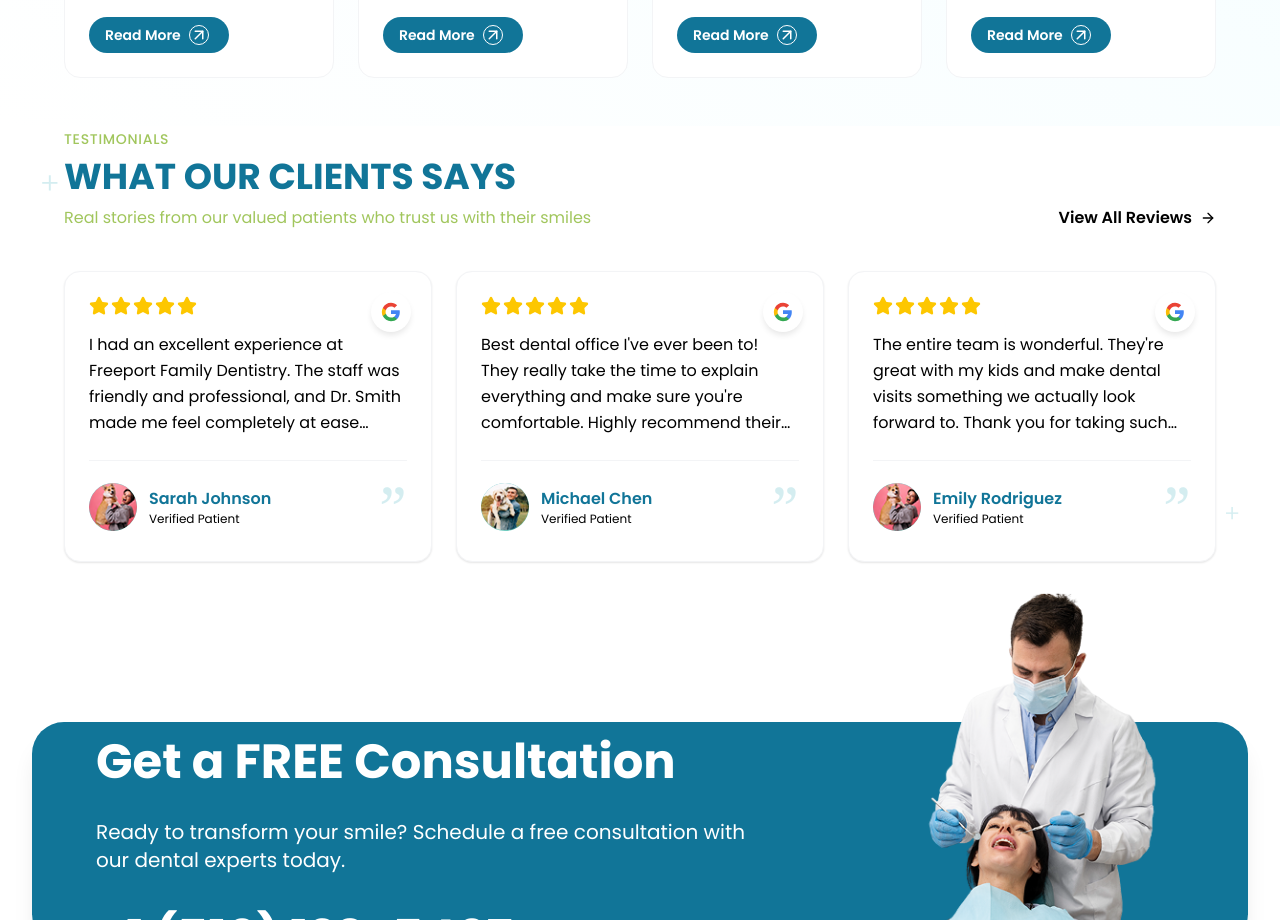
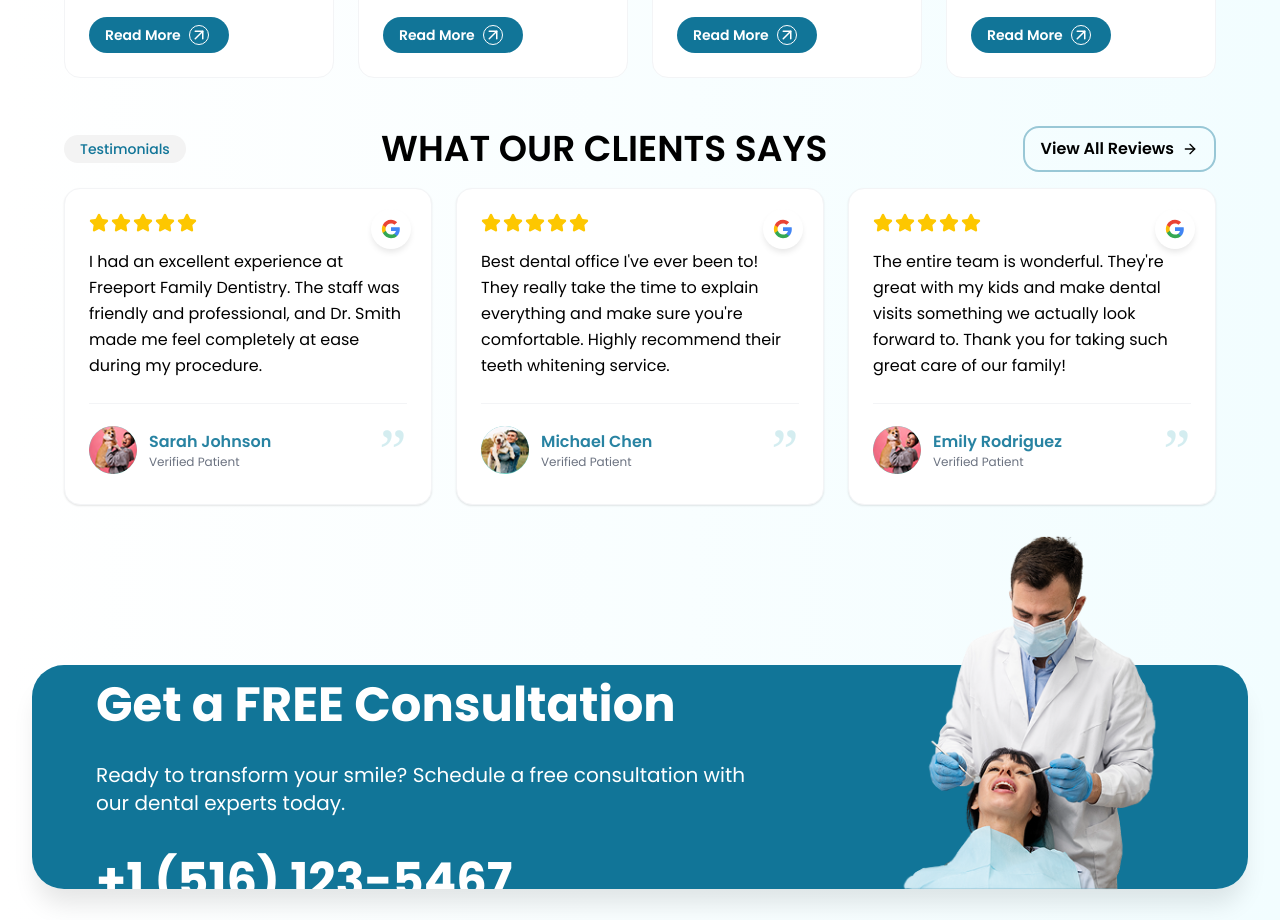
Before and after one commit to amanattrish/ffd, a Next.js app: page / in a window 1280 px wide. Shown: the part 1880-2800 px from the top of the page. Built offline with nearby package versions, Linux system fonts and the light colour scheme.

Commit message:
refactor: update styles and structure for HomePage and related components

```diff
--- a/src/app/globals.css
+++ b/src/app/globals.css
@@ -15,8 +15,9 @@
   --foreground: #000000;
   --text-primary: #000000;
   --text-secondary: #4A4A4A;
-  --color-text-muted: #6B7280;
-  --color-text-muted-light: #777777;
+  --color-muted: #6B7280;
+  --color-muted-light: #777777;
+  --color-muted-lighter: #F3F3F3;
 
   /* UI Colors */
   --border-color: #E5E7EB;
@@ -28,8 +29,9 @@
   --color-background: var(--background);
   --color-foreground: var(--foreground);
   --color-primary: var(--color-primary);
-  --color-muted: var(--color-text-muted);
-  --color-muted-light: var(--color-text-muted-light);
+  --color-muted: var(--color-muted);
+  --color-muted-light: var(--color-muted-light);
+  --color-muted-lighter: var(--color-muted-lighter);
   --color-primary-hover: var(--color-primary-hover);
   --color-secondary: var(--color-secondary);
   --color-accent-1: var(--color-accent-1);
@@ -45,7 +47,17 @@
   --shadow-xl: 0 20px 25px -5px var(--shadow-color);
 }
 
+.custom-gradient-to-l {
+  @apply bg-linear-to-l from-[#F2FDFF] to-white
+}
 
+.custom-gradient-to-br {
+  @apply bg-linear-to-br from-[#F2FDFF] to-white
+}
+
+.section-badge {
+  @apply inline-block text-primary font-medium text-sm bg-muted-lighter rounded-full px-4 py-1
+}
 
 .heading-1 {
   @apply font-sans font-bold
--- a/src/app/page.tsx
+++ b/src/app/page.tsx
@@ -12,12 +12,14 @@ export default function HomePage() {
   return (
     <main className="flex flex-col">
       <Hero />
+      <div className="custom-gradient-to-l">
       <ServicesPreview />
-      <TestimonialsPreview />
-      <CTABanner />
-      <InsuranceSection />
-      <BlogPreview />
-      <BookAppointmentSection />
+        <TestimonialsPreview />
+        <CTABanner />
+        <InsuranceSection />
+        <BlogPreview />
+        <BookAppointmentSection />
+      </div>
     </main>
   );
 }
--- a/src/components/sections/AboutPreview.tsx
+++ b/src/components/sections/AboutPreview.tsx
@@ -136,10 +136,10 @@ export default function AboutPreview({ className, style }: Props) {
 
         {/* Content */}
         <div className="">
-          <span className="inline-block text-primary font-medium text-sm bg-[#F3F3F3] rounded-full px-4 py-1 mb-4!">
+          <span className="section-badge mb-4">
             {about.sectionLabel}
           </span>
-          <h2 className="heading-3 mb-2!">
+          <h2 className="heading-3 mb-2">
             {about.title}
           </h2>
           <p className="text-muted-light subheading mb-4!">
--- a/src/components/sections/TestimonialsPreview.tsx
+++ b/src/components/sections/TestimonialsPreview.tsx
@@ -32,27 +32,14 @@ export default function TestimonialsPreview() {
   const { testimonials } = homeContent;
 
   return (
-    <Section background="white" className="relative overflow-hidden">
-      {/* Decorative elements */}
-      <div className="absolute top-10 left-10 text-[var(--color-accent-1)] text-3xl font-light opacity-30 hidden lg:block">+</div>
-      <div className="absolute bottom-20 right-10 text-[var(--color-accent-1)] text-2xl font-light opacity-30 hidden lg:block">+</div>
+    <Section background="transparent" className="relative overflow-hidden">
 
-      {/* Header */}
-      <div className="flex flex-col md:flex-row md:items-end md:justify-between gap-4 mb-10">
-        <div>
-          <span className="inline-block text-secondary font-medium text-sm uppercase tracking-wider mb-2">
-            {testimonials.sectionLabel}
-          </span>
-          <h2 className="text-3xl md:text-4xl font-bold text-primary">
-            {testimonials.title}
-          </h2>
-          <p className="text-secondary mt-2 max-w-xl">
-            {testimonials.description}
-          </p>
-        </div>
+      <div className="flex justify-between gap-4 items-center mb-4">
+        <span className="section-badge">{testimonials.sectionLabel}</span>
+        <h2 className="heading-3">{testimonials.title}</h2>
         <Link
           href={testimonials.cta.href}
-          className="inline-flex items-center gap-2 text-primary font-semibold hover:gap-3 transition-all"
+          className="flex items-center gap-2 text-primary font-semibold hover:scale-105 transition-all border-primary/40 p-2 px-4 border-2 rounded-2xl"
         >
           {testimonials.viewAllLabel}
           <ArrowRight className="w-4 h-4" />
@@ -88,14 +75,14 @@ export default function TestimonialsPreview() {
             </div>
 
             {/* Content */}
-            <p className="text-black mb-6 leading-relaxed line-clamp-4">
+            <p className="mb-6 body-text">
               {testimonial.content}
             </p>
 
             {/* Author */}
             <div className="flex items-center justify-between pt-4 border-t border-gray-100">
               <div className="flex items-center gap-3">
-                <div className="w-12 h-12 rounded-full overflow-hidden bg-gradient-to-br from-[var(--color-accent-1)] to-[var(--color-accent-2)] flex-shrink-0">
+                <div className="w-12 h-12 rounded-full overflow-hidden bg-linear-to-br from-accent-1 to-accent-2 shrink-0">
                   {testimonial.image ? (
                     <Image
                       src={testimonial.image}
@@ -111,15 +98,15 @@ export default function TestimonialsPreview() {
                   )}
                 </div>
                 <div>
-                  <p className="font-semibold text-primary">
+                  <p className="font-semibold text-primary/90">
                     {testimonial.name}
                   </p>
-                  <p className="text-xs text-[var(--text-muted)]">{testimonials.verifiedPatientLabel}</p>
+                  <p className="text-xs text-muted">{testimonials.verifiedPatientLabel}</p>
                 </div>
               </div>
 
               {/* Quote mark */}
-              <div className="text-[var(--color-accent-1)] text-6xl font-serif leading-none opacity-30">
+              <div className="text-accent-1 text-6xl font-serif leading-none opacity-30">
                 &rdquo;
               </div>
             </div>
--- a/src/components/sections/services-preview/ServicesPreview.tsx
+++ b/src/components/sections/services-preview/ServicesPreview.tsx
@@ -21,7 +21,7 @@ export default function ServicesPreview() {
   const { services } = homeContent;
 
   return (
-    <Section background="gradient" isBgLtr={false} className="relative overflow-hidden">
+    <Section background="transparent" className="relative overflow-hidden">
 
       <div className="absolute pointer-events-none top-1/3 left-20 -rotate-12 hidden lg:block">
         <ToothDecoration
@@ -33,7 +33,7 @@ export default function ServicesPreview() {
       </div>
       {/* Header with left content and right image placeholder */}
       <div className="grid md:grid-cols-2 gap-12 mb-12 items-start">
-        <div className="md:order-1 order-2">
+        <div className="md:order-1 order-2 mt-4">
           <span className="inline-block text-secondary font-medium text-sm uppercase tracking-wider mb-2!">
             {services.sectionLabel}
           </span>
--- a/src/components/ui/Section.tsx
+++ b/src/components/ui/Section.tsx
@@ -5,7 +5,7 @@ interface SectionProps {
   children: React.ReactNode;
   className?: string;
   containerClassName?: string;
-  background?: "white" | "gray" | "primary" | "accent" | "gradient";
+  background?: "white" | "gray" | "primary" | "accent" | "gradient" | "transparent";
   id?: string;
   isBgLtr?: boolean;
   style?: React.CSSProperties;
@@ -19,8 +19,8 @@ const backgroundStyles: Record<string, string> = {
 };
 
 const gradientStyles = {
-  ltr: "bg-linear-to-br from-[#F2FDFF] to-white",
-  rtl: "bg-linear-to-bl from-[#F2FDFF] to-white",
+  ltr: "custom-gradient-to-br",
+  rtl: "custom-gradient-to-l",
 };
 
 export default function Section({
```
